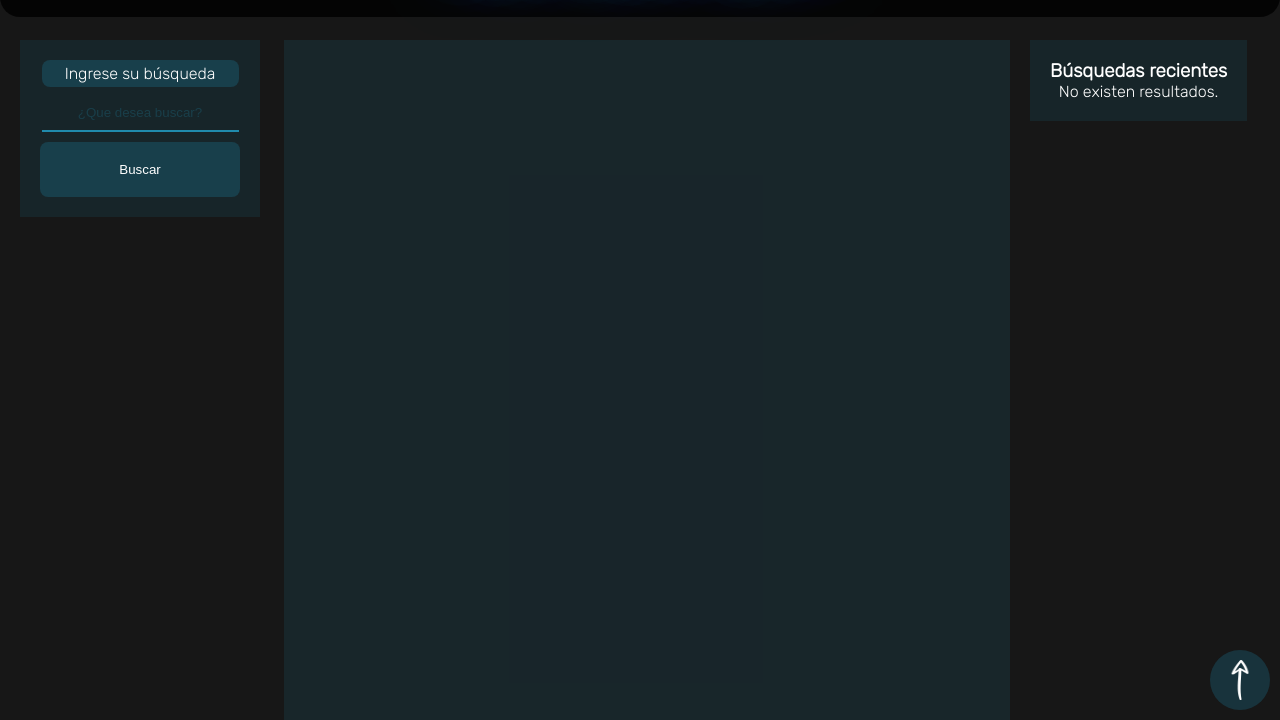
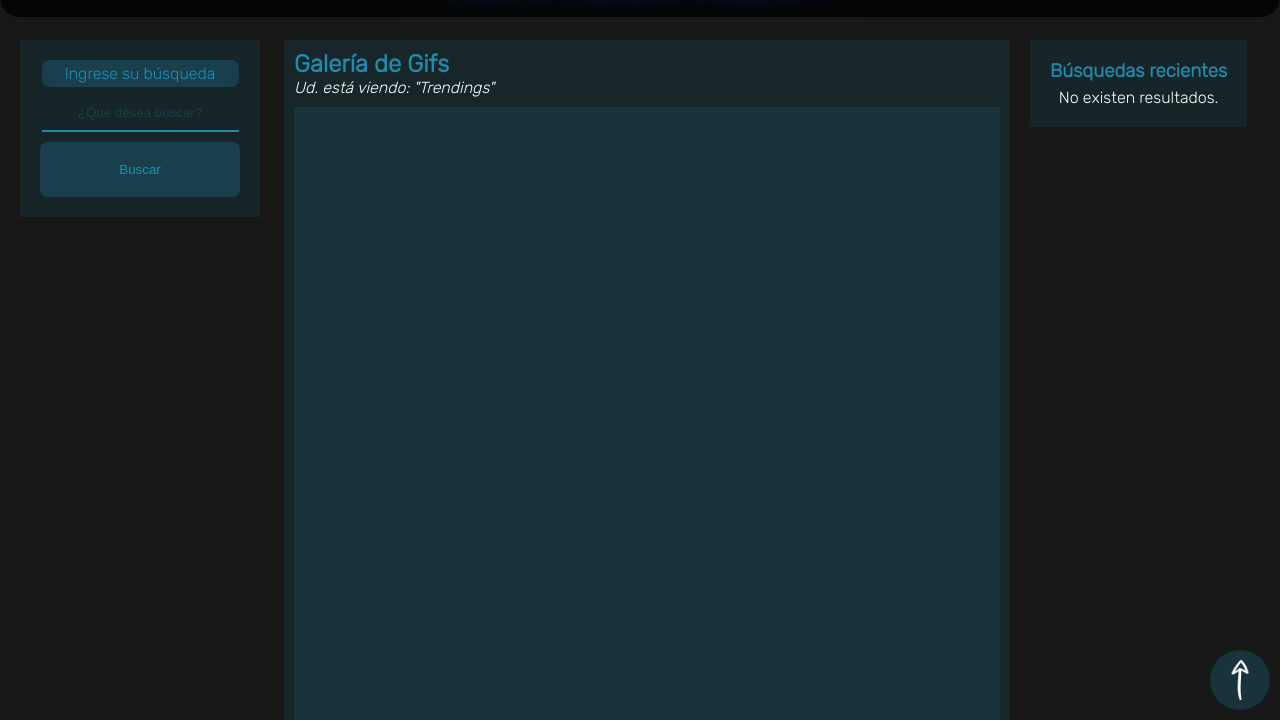
Before and after one commit to DanielMarinado/examen-WDA-DanielMarinado, a plain HTML site: page index.html in a window 1280 px wide. Shown: the part 80-800 px from the top of the page. Drawn offline with nearby package versions, Linux system fonts and the light colour scheme; no server answers.

Commit message:
Se agrega título y que está viendo

```diff
--- a/assets/css/main.css
+++ b/assets/css/main.css
@@ -69,6 +69,7 @@ main {
   border-radius: 8px;
   padding: 4px;
   margin-bottom: 8px;
+  color: rgba(34,165,207,0.8);
 }
 
 #frmSearch input[type="text"]{
@@ -91,11 +92,11 @@ main {
   color: rgba(34,165,207,0.2);
 }
 
-.search-box button {
+.searchBox button {
   justify-content: center;
   border: none;
   border-radius: 8px;
-  color: white;
+  color: rgba(34,165,207,0.8);
   background-color: rgba(34,165,207,0.2);
   padding: 20px;
   display: flex;
@@ -103,8 +104,9 @@ main {
   transition: all 100ms ease-in-out;
 }
 
-.search-box button:hover {
+.searchBox button:hover {
   background-color: rgba(34,165,207,1);
+  color: white;
   transform: scale(1.02, 1.02);
 }
 
@@ -117,6 +119,11 @@ main {
   align-items: center;
   padding: 20px;
   margin-bottom: 20px;
+}
+
+#contenedorRecientes h3 {
+  color: rgba(34,165,207,0.8);
+  margin-bottom: 6px;
 }
 
 #contenedorRecientes ul {
@@ -141,11 +148,22 @@ a:hover {
   display: none;
 }
 
+#wrapperResults{
+  padding: 10px;
+  background-color: rgba(34,165,207,0.1);
+}
+
+#wrapperResults h1 {
+  color: rgba(34,165,207,0.8);
+}
+
+#wrapperResults em {
+  margin-bottom: 10px;
+}
 .results {
   display: grid;
   gap: 20px;
   min-height: 100vh;
-
   background-color: rgba(34,165,207,0.1);
   padding: 20px;
 
@@ -242,7 +260,7 @@ ul li.wrapperReciente:nth-child(even):hover{
     display: flex;
     flex:1;
   }
-  .search-box {
+  .searchBox {
     display: flex;
     /* flex:1; */
     min-width: 244px;
--- a/assets/js/peticiones.js
+++ b/assets/js/peticiones.js
@@ -64,10 +64,15 @@ const getGif = async (url) => {
 
 const search = () => {
     const input = document.querySelector("#input");
+    const looking = document.querySelector("#txtLooking");
+
     const word = input.value;
     let data;
     offsetSearch=0;
     offsetTrend=0;
+
+    looking.innerHTML = `Ud. está viendo: "${word}"`;
+
     if( validateForm() === false ) return;
 
     clearGifs();
@@ -81,6 +86,8 @@ const search = () => {
 }
 
 const searchHistory = async (word) => {
+    const looking = document.querySelector("#txtLooking");
+    looking.innerHTML = `Ud. está viendo: "${word}"`;
     let data;
     offsetSearch=0;
     offsetTrend=0;
--- a/index.html
+++ b/index.html
@@ -18,13 +18,13 @@
       <span>Daniel Marinado</span>
     </header>
     <main>
-      <section class="search-box">
+      <section class="searchBox">
         <div id="contenedorSearch">
           <form id="frmSearch">
             <label for="">Ingrese su búsqueda</label>
             <input type="text" id="input" placeholder="¿Que desea buscar?"/>
           </form>
-        <button class="search-box_form-button" id="btnBuscar">Buscar</button>
+        <button class="searchBox_form-button" id="btnBuscar">Buscar</button>
       </div>
       </section>
       <section id="wrapperRecientes">
@@ -37,6 +37,8 @@
         </div>
       </section>
       <section id="wrapperResults">
+        <h1>Galería de Gifs</h1>
+        <em id="txtLooking">Ud. está viendo: "Trendings"</em>
         <div id="emptyCards">
           <p>No existen resultados.</p>
         </div>
@@ -54,7 +56,7 @@
     </div>
     <div id="scrollInit">
       <figure>
-        <img src="./assets/img/up-arrow.png" alt="">
+        <img src="./assets/img/up-arrow.png" alt="Go top page.">
       </figure>
     </div>
     <footer>
```
